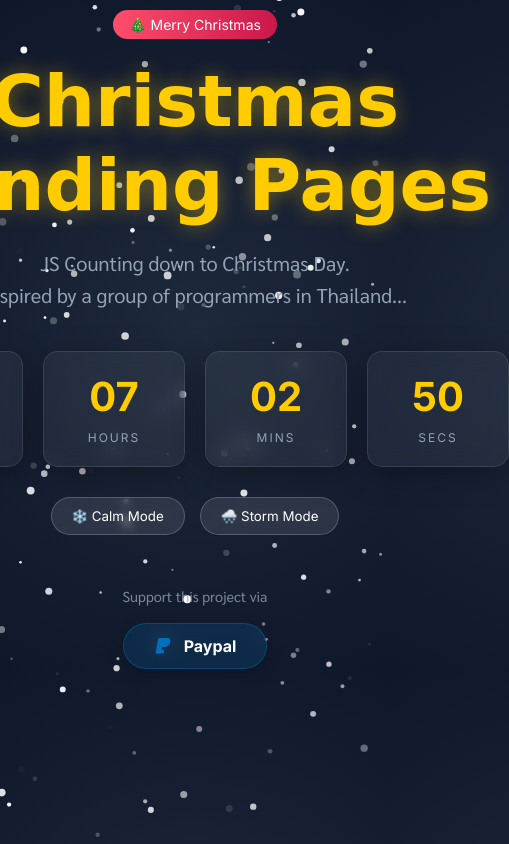
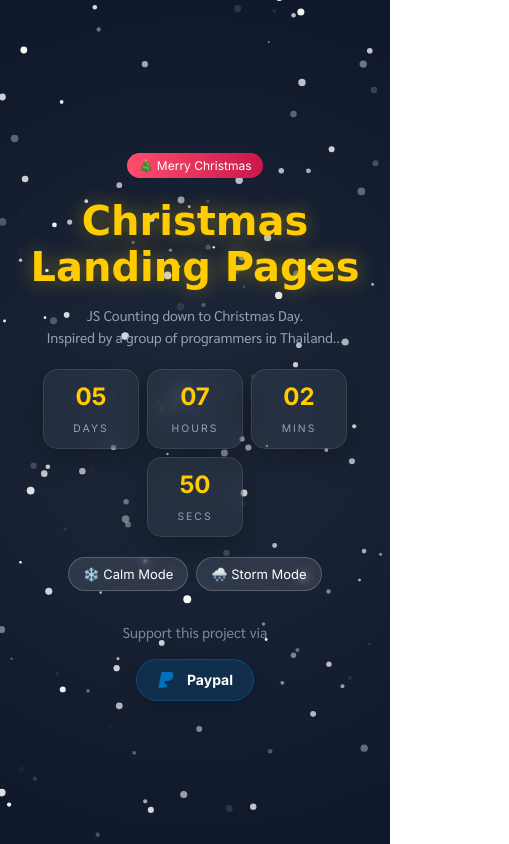
Before and after one commit to 2bitdevv/JS-Counting-down-to-Christmas-Day, a plain HTML site: page index.html in a window 390 px wide. Shown: the whole page, 509 px wide, since content can reach past the window. Drawn offline with Linux system fonts and the light colour scheme; a web font is replaced by a local one.

Commit message:
Christmas

```diff
--- a/index.css
+++ b/index.css
@@ -9,6 +9,7 @@ body{
     justify-content: center;
     align-items: center;
     overflow: hidden;
+    min-height: 100vh;
 }
 
 #snowCanvas{
@@ -22,6 +23,9 @@ body{
     position: relative;
     z-index: 2;
     text-align: center;
+    padding: 20px;
+    max-width: 1200px;
+    width: 100%;
 }
 
 .badge{
@@ -57,6 +61,7 @@ p{
     margin-top: 40px;
     position: relative;
     z-index: 2;
+    flex-wrap: wrap;
 }
 
 /* time box*/
@@ -85,11 +90,13 @@ p{
     color: #94a3b8;
     letter-spacing: 2px;
 }
+
 .controls {
     margin-top: 30px;
     display: flex;
     justify-content: center;
     gap: 15px;
+    flex-wrap: wrap;
 }
 
 .controls button {
@@ -141,5 +148,95 @@ p{
 }
 
 .paypal-button svg {
-    color: #0070ba; /*color logo PayPal */
+    color: #0070ba;
 }
+
+/* Responsive Design */
+@media (max-width: 768px) {
+    h1 {
+        font-size: 3rem;
+    }
+
+    p {
+        font-size: 16px;
+    }
+
+    .countdown-container {
+        gap: 10px;
+        margin-top: 30px;
+    }
+
+    .time-box {
+        padding: 15px;
+        min-width: 80px;
+    }
+
+    .time-box span {
+        font-size: 2rem;
+    }
+
+    .controls {
+        gap: 10px;
+    }
+
+    .controls button {
+        padding: 8px 16px;
+        font-size: 14px;
+    }
+}
+
+@media (max-width: 480px) {
+    .container {
+        padding: 15px;
+    }
+
+    h1 {
+        font-size: 2.5rem;
+    }
+
+    p {
+        font-size: 14px;
+    }
+
+    .badge {
+        font-size: 12px;
+        padding: 5px 12px;
+    }
+
+    .countdown-container {
+        gap: 8px;
+        margin-top: 20px;
+    }
+
+    .time-box {
+        padding: 12px;
+        min-width: 70px;
+    }
+
+    .time-box span {
+        font-size: 1.5rem;
+    }
+
+    .time-box label {
+        font-size: 0.65rem;
+    }
+
+    .controls {
+        gap: 8px;
+        margin-top: 20px;
+    }
+
+    .controls button {
+        padding: 8px 14px;
+        font-size: 13px;
+    }
+
+    .payment-section {
+        margin-top: 30px;
+    }
+
+    .paypal-button {
+        padding: 10px 20px;
+        font-size: 14px;
+    }
+}
```
